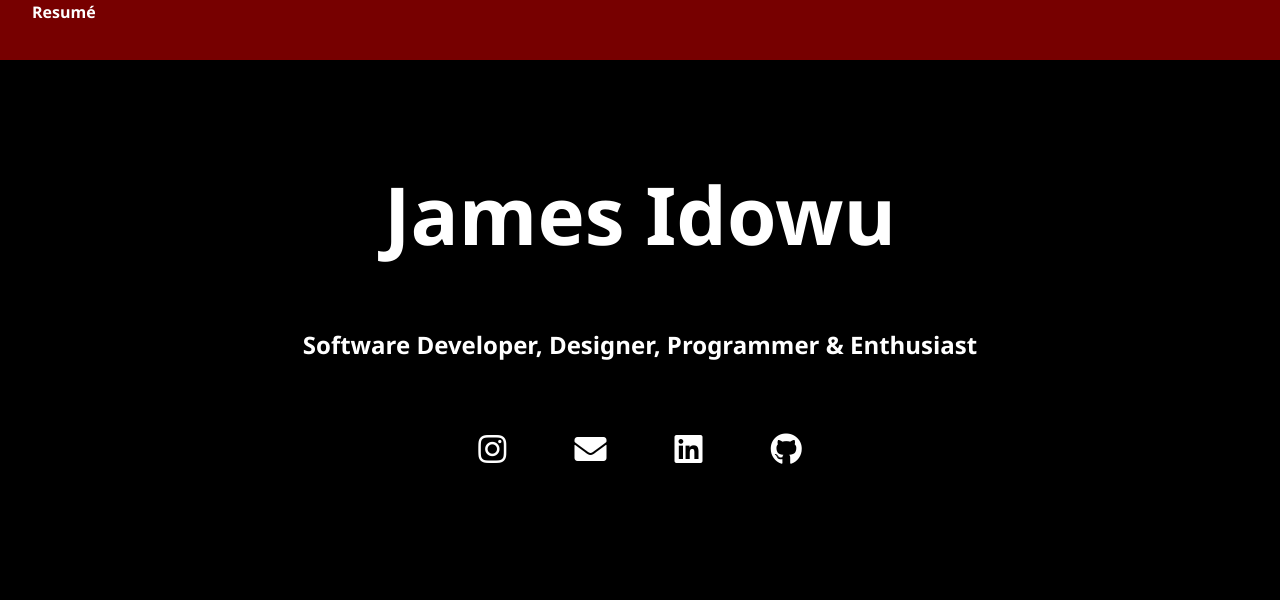
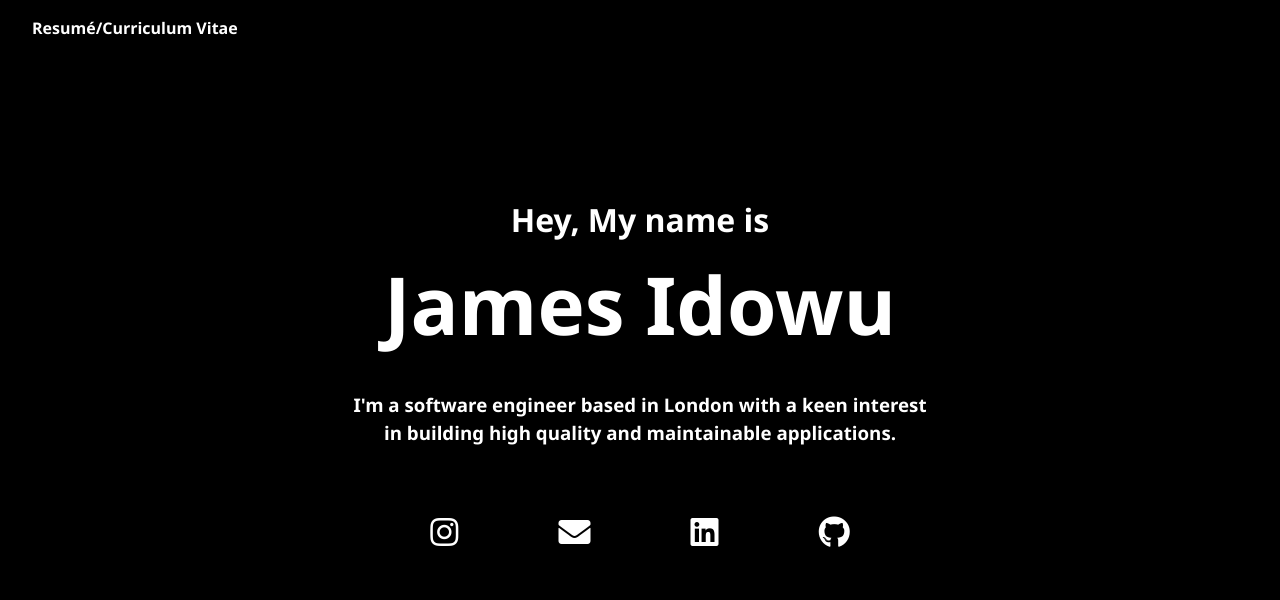
Before and after one commit to jamesidowu/personal_site, a website: page dist/index.html in a window 1280 px wide. Drawn offline with Linux system fonts and the light colour scheme.

Commit message:
Change positions of elements, added greeting message

```diff
--- a/scss/main.scss
+++ b/scss/main.scss
@@ -9,10 +9,11 @@ header {
   z-index: 2;
   height: 60px;
   width: 100%;
-  background: $secondary-color;
 
   .navbar {
     padding-left: 2rem;
+    padding-top: 1rem;
+
     .nav-item {
       a {
         font-weight: 800;
@@ -36,15 +37,14 @@ a {
 }
 
 main {
-  padding: 0rem;
   height: 100%;
-  padding-top: 100px;
+  padding-top: 175px;
 
   .icons {
     text-align: -webkit-center;
     padding-top: 50px;
     a {
-      padding: 2rem;
+      padding: 3rem;
 
       &:hover {
         color: $secondary-color;
@@ -52,15 +52,35 @@ main {
       }
     }
   }
+  .lg-heading {
+    padding-top: 0rem;
+    margin-top: 0;
+  }
 
-  .lg-heading {
-    font-size: 5rem;
+  .lg-greeting {
+    margin-bottom: 0;
+  }
+
+  .lg-heading,
+  .lg-greeting {
     text-align: center;
     font-weight: 600;
+    font-size: 2rem;
+    display: flex;
+    justify-content: center;
+
+    .text-secondary {
+      font-size: 5rem;
+      text-align: center;
+      display: flex;
+    }
   }
 
   .sm-heading {
     text-align: center;
     font-weight: 600;
+    width: 100%;
+    padding-left: 350px;
+    padding-right: 350px;
   }
 }
```
Also changed, not shown: dist/css/main.css, dist/index.html.
